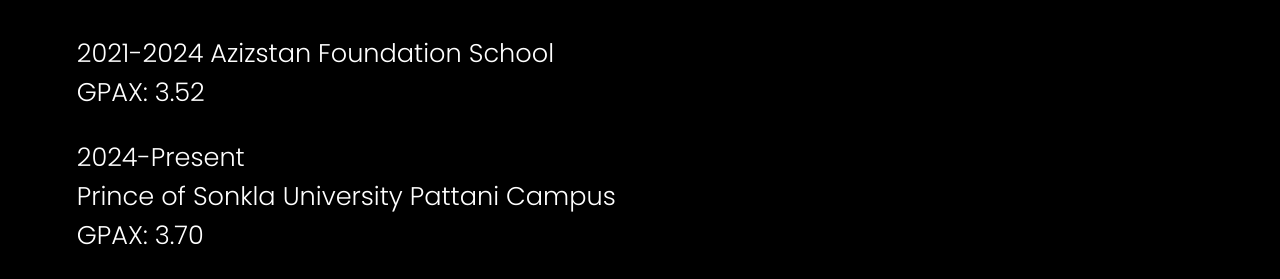
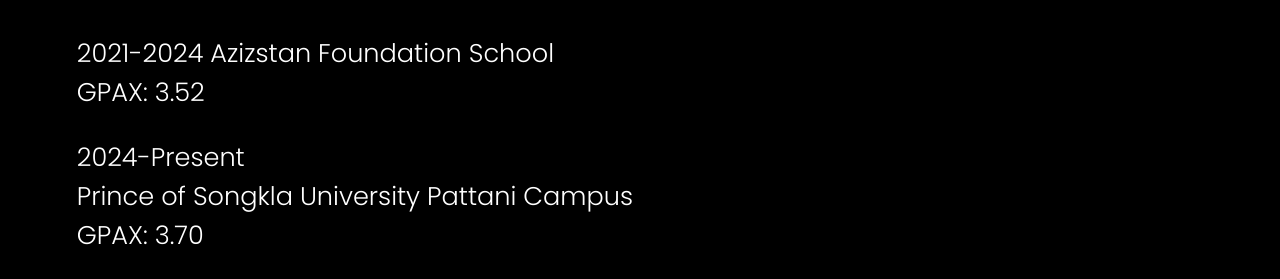
Before and after one commit to anasyahyoh-hub/Portfolio, a plain HTML site: page index.html in a window 1280 px wide. Shown: the part 1780-2059 px from the top of the page. Drawn offline with nearby package versions, Linux system fonts and the light colour scheme.

Commit message:
songkla update

```diff
--- a/index.html
+++ b/index.html
@@ -111,7 +111,7 @@
                 <h3>2021-2024 Azizstan Foundation School<br>GPAX: 3.52</h3>
             </div>
             <div class="university">
-                <h3>2024-Present <br>Prince of Sonkla University Pattani Campus<br>GPAX: 3.70</h3>
+                <h3>2024-Present <br>Prince of Songkla University Pattani Campus<br>GPAX: 3.70</h3>
 
                 <div class="result">
                     <details class="semester1_2567">
```
